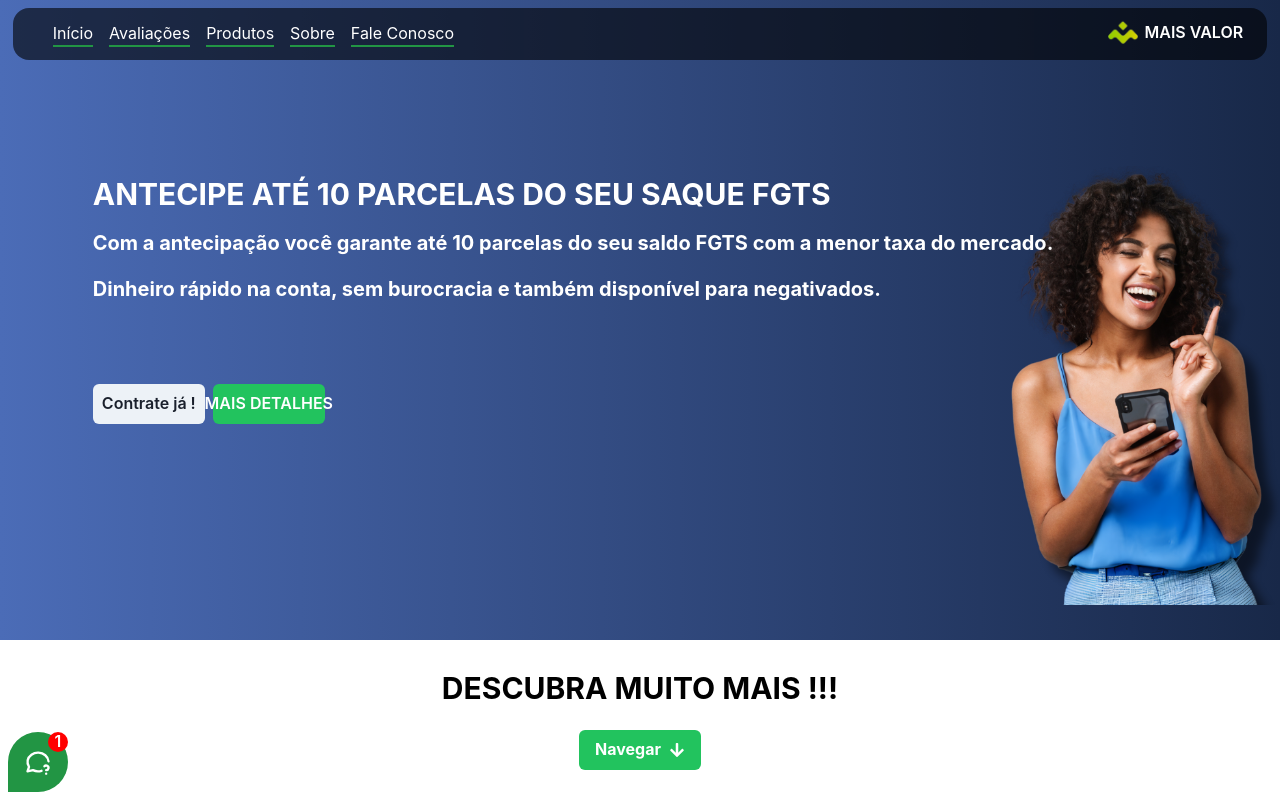
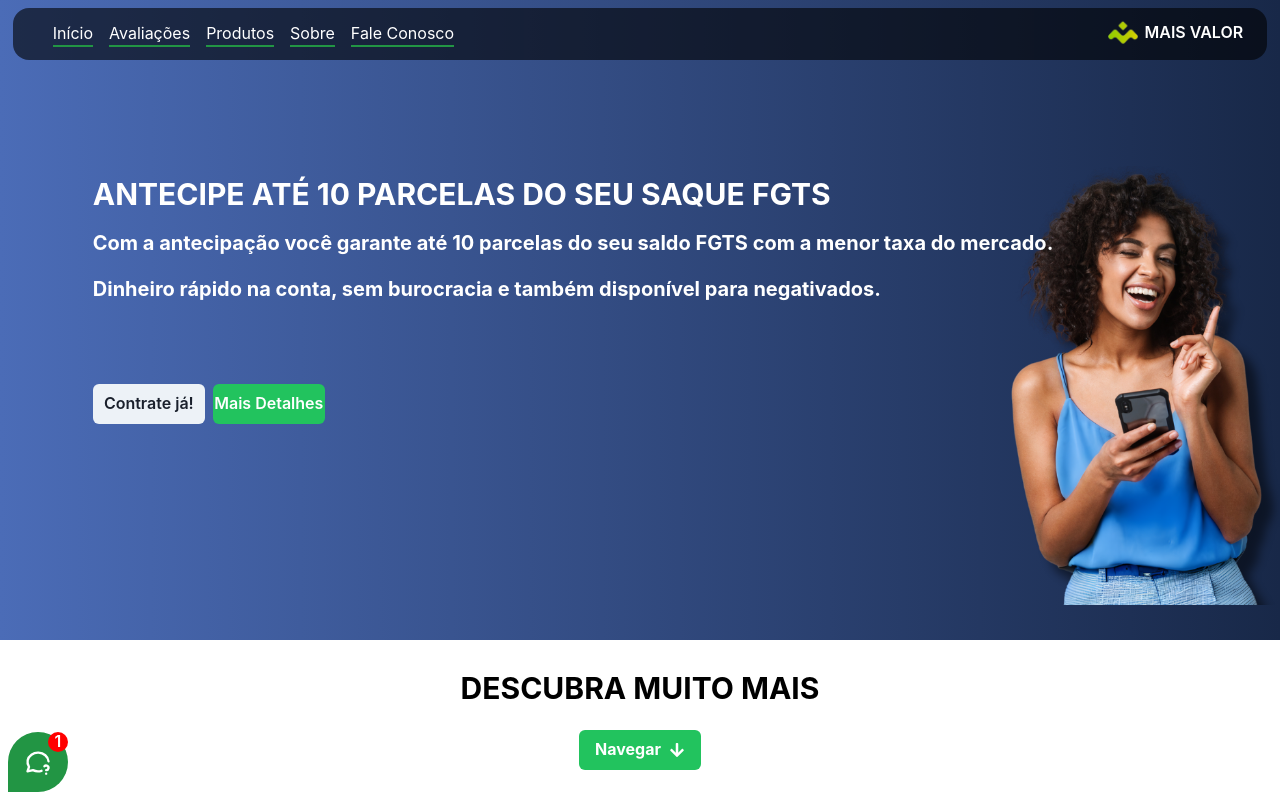
Before and after one commit to NickBritoDev/maisvalor-fgts, a Next.js app: page / in a window 1280 px wide. Built offline with nearby package versions, Linux system fonts and the light colour scheme.

Commit message:
feat: ajustes

```diff
--- a/src/app/pages/about/page.js
+++ b/src/app/pages/about/page.js
@@ -17,7 +17,7 @@ export default function About() {
 
     >
 
-      <Heading mb={-8} fontWeight={'normal'} color={'green'} size={'lg'} textTransform={'uppercase'} >Quem é a Mais Valor ?</Heading>
+      <Heading mb={-8} fontWeight={'normal'} color={'green'} size={'lg'} textTransform={'uppercase'} >Quem é a Mais Valor?</Heading>
       <Box w={{ base: '90%', md: '60%' }} display={'flex'} flexDir={'column'} alignItems={'center'} textAlign={'center'} justifyContent={'center'}>
 
         <Flex mt={4} flexDir={{ base: 'column' }} gap={4} w={'100%'} alignItems={'flex-start'} justifyContent={'flex-start'}>
--- a/src/app/pages/assessments/page.js
+++ b/src/app/pages/assessments/page.js
@@ -62,7 +62,7 @@ export default function Assessments() {
       </Box>
 
       <Box textAlign={'center'}  >
-        <Heading color={'green'} mb={{ base: 2, md: 6 }} size={{ base: 'sm', md: 'lg' }}>Empresas Parceiras da Mais Valor</Heading>
+        <Heading color={'green'} mb={{ base: 2, md: 6 }} size={{ base: 'sm', md: 'lg' }}>Bancos parceiros da Mais Valor</Heading>
         <Carousel />
       </Box>
 
--- a/src/app/pages/products/page.js
+++ b/src/app/pages/products/page.js
@@ -27,7 +27,7 @@ export default function Products() {
         <Box textAlign={'right'} pos={'absolute'} bottom={'20%'} right={4} zIndex={1} color={'black'}>
           <Heading  size={'lg'} color={'#229544'}>Tire Suas Duvidas</Heading>
           <Text fontSize={18} fontWeight={'bold'}>
-            Restou alguma dúvida sobre antecipação de Saque FGTS? <br></br> Nosso chat automático pode te ajudar, entre em contato:
+            Restou alguma dúvida sobre antecipação de Saque FGTS? <br></br> Nosso chat automático pode te ajudar, entre em contato
           </Text>
           <Divider />
         </Box>
--- a/src/app/pages/start/components/Banner.js
+++ b/src/app/pages/start/components/Banner.js
@@ -86,7 +86,7 @@ export function Banner({ img, title, sub1, sub2, func, prod }) {
         <Text zIndex={7} fontSize={20} fontWeight={'bold'}>{sub2}</Text>
         <Flex flexDir={{ base: 'column', md: 'row' }} textTransform={'uppercase'}>
           <Button w={{ base: '50%', md: '10%' }} zIndex={9} mt={20} onClick={onOpen}>
-            Contrate já !
+            Contrate já!
           </Button>
           <Details/>
         </Flex>
--- a/src/app/pages/start/components/Details.js
+++ b/src/app/pages/start/components/Details.js
@@ -7,7 +7,7 @@ export default function Details() {
 
   return (
     <>
-      <Button w={{ base: '50%', md: '10%' }} zIndex={9} ml={{ base: 0, md: 2 }} mt={{ base: 2, md: 20 }} textTransform={'uppercase'} colorScheme='whatsapp' onClick={onOpen}>
+      <Button w={{ base: '50%', md: '10%' }} zIndex={9} ml={{ base: 0, md: 2 }} mt={{ base: 2, md: 20 }} colorScheme='whatsapp' onClick={onOpen}>
         Mais Detalhes
       </Button>
 
--- a/src/app/pages/start/page.js
+++ b/src/app/pages/start/page.js
@@ -124,7 +124,7 @@ export default function Start() {
         />
       </Box>
       <Box zIndex={9} bg={'white'} mt={-10} display={'flex'} flexDir={'column'} color={'black'} alignItems={'center'} justifyContent={'center'} w={'100%'} p={1} h={'100%'}>
-        <Heading size={'lg'} textTransform={'uppercase'} m={'0 auto'}>Descubra Muito Mais !!!</Heading>
+        <Heading size={'lg'} textTransform={'uppercase'} m={'0 auto'}>Descubra Muito Mais </Heading>
         <Button
           colorScheme="whatsapp"
           display="flex"
```
Also changed, not shown: src/app/pages/contact/page.js (+6 -6 lines).
